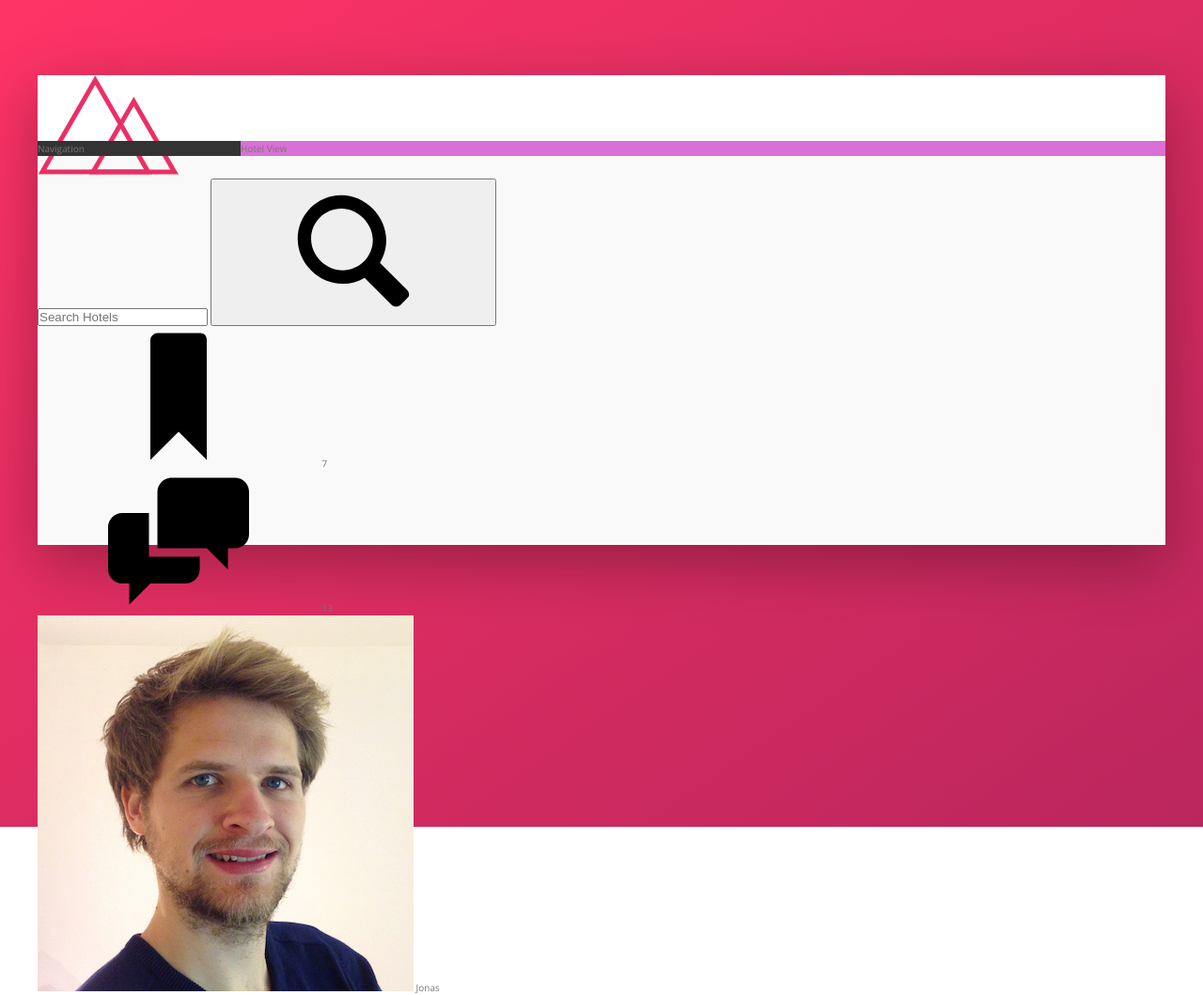
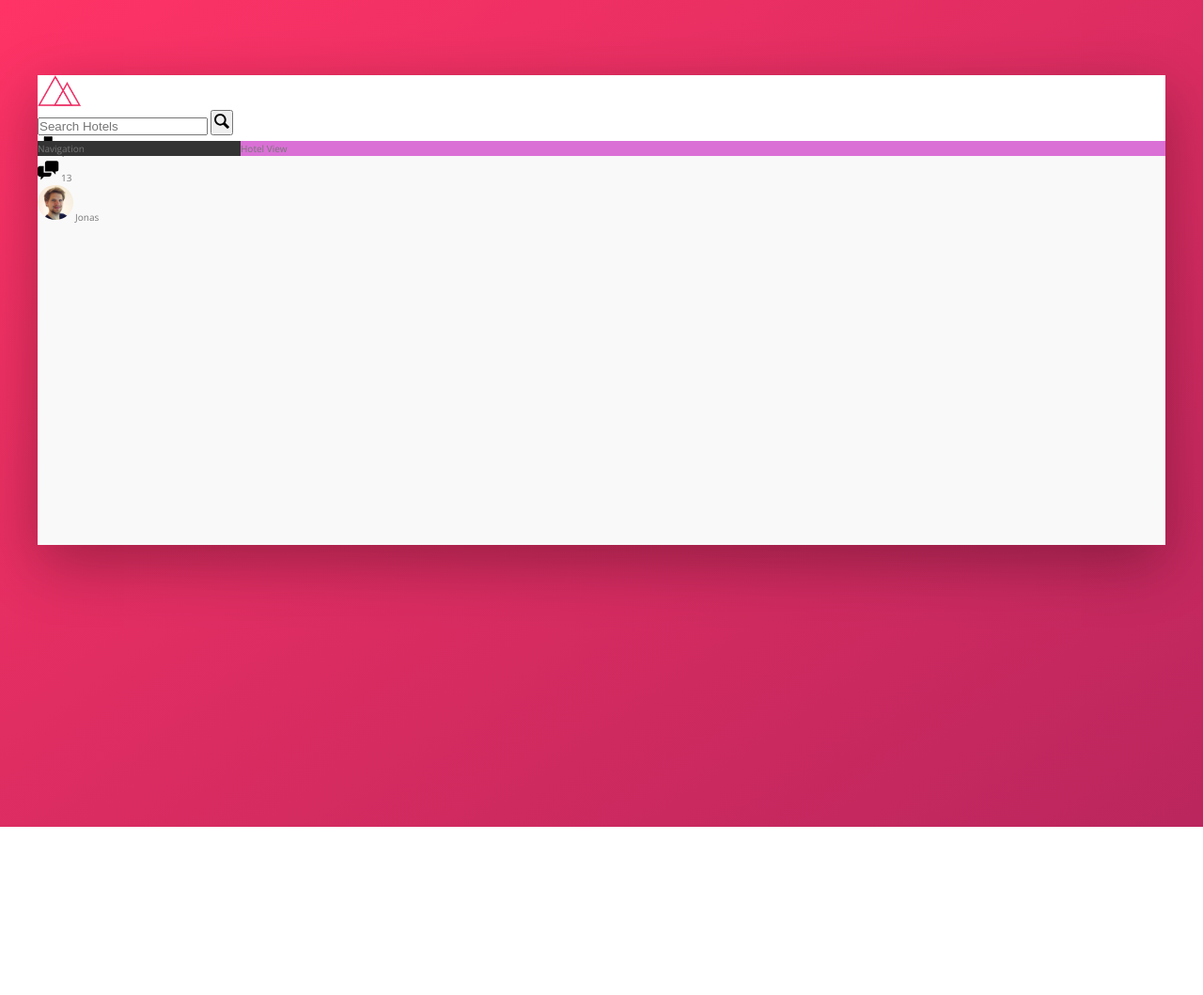
Before and after one commit to jyandell83/advanced-css-project-2, a website: page index.html in a window 1280 px wide. Shown: the whole page at 94% size. After the commit the page ends 880 px from the top, so only its background shows below. Drawn offline with nearby package versions, Linux system fonts and the light colour scheme.

Commit message:
resize components of header

```diff
--- a/sass/_components.scss
+++ b/sass/_components.scss
@@ -0,0 +1,54 @@
+///////////////////////////////////////////
+//LOGO
+.logo {
+    height: 3.25rem;
+}
+
+///////////////////////////////////////////
+//SEARCH
+
+.search {
+    &__input {
+
+    }
+
+    &__button {
+
+    }
+
+    &__icon {
+        height: 2rem;
+        width: 2rem;
+    }
+}
+
+///////////////////////////////////////////
+//USER NAVIGATION
+
+.user-nav {
+    &__icon-box {
+
+    }
+
+    &__icon {
+        height: 2.25rem;
+        width: 2.25rem;
+    }
+
+    &__notification {
+
+    }
+
+    &__user {
+
+    }
+
+    &__user-photo {
+        height: 3.75rem;
+        border-radius: 50%;
+    }
+
+    &__user-name {
+
+    }
+}
```
Also changed, not shown: css/style.css.
